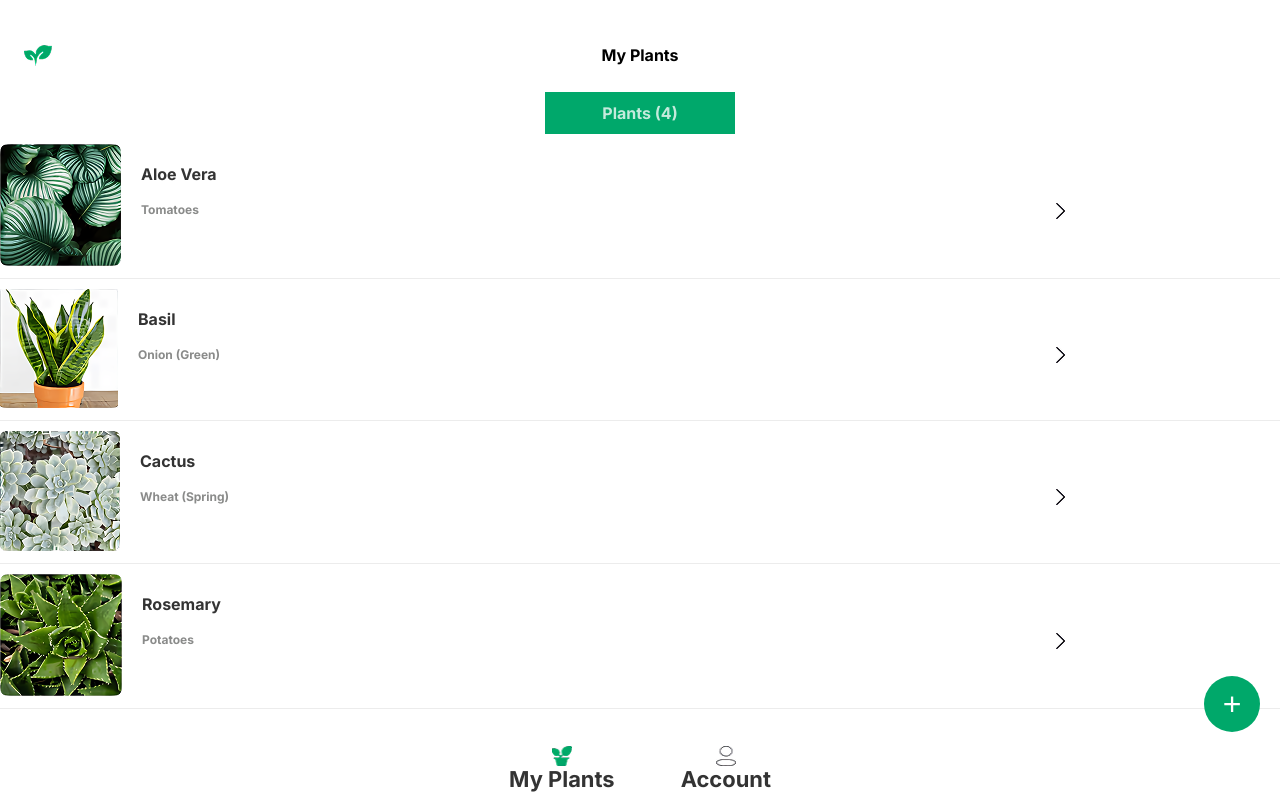
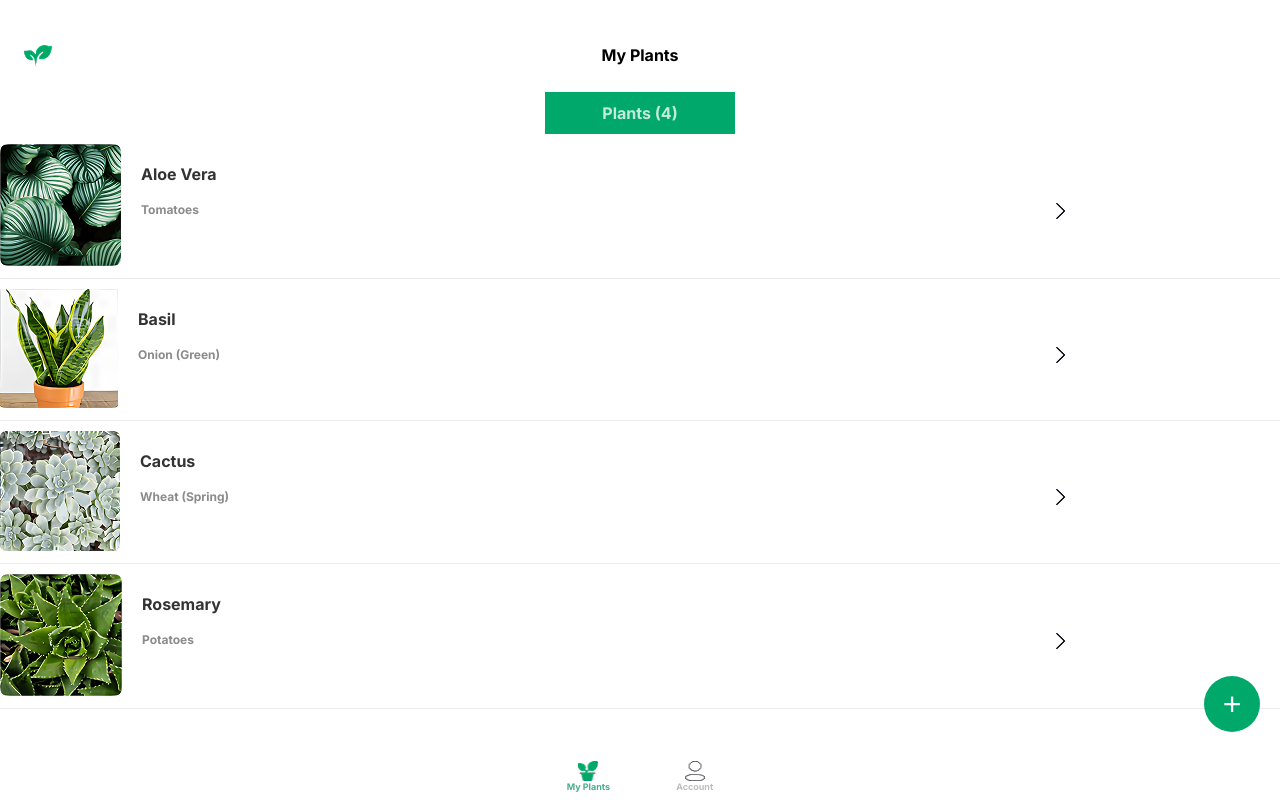
Before and after one commit to ahmadkhatib02/agrinova, a React (Vite) app in the folder smart-irrigation-system/: page /homePage in a window 1280 px wide. Built offline with nearby package versions, Linux system fonts and the light colour scheme.

Commit message:
Fixed Footer CSS

```diff
--- a/smart-irrigation-system/src/components/Footer.jsx
+++ b/smart-irrigation-system/src/components/Footer.jsx
@@ -7,12 +7,12 @@ export default function Footer () {
         <footer>
             <div className="tab">
                 <img className="tab-img" src={plantIcon} alt="plant tab" />
-                <p className="typography active">My Plants</p>
+                <p className="active">My Plants</p>
             </div>
 
             <div className="tab">
                 <img className="tab-img" src={profileIcon} alt="Account tab" />
-                <p className="typography inactive">Account</p>
+                <p className="inactive">Account</p>
             </div>
         </footer>
     )
--- a/smart-irrigation-system/src/styles/Footer.css
+++ b/smart-irrigation-system/src/styles/Footer.css
@@ -24,6 +24,7 @@ footer{
 
 .active, .inactive{
     font-size: 9px;
+    font-family: Inter;
 }
 .active{
     color: #49AE8A;
```
